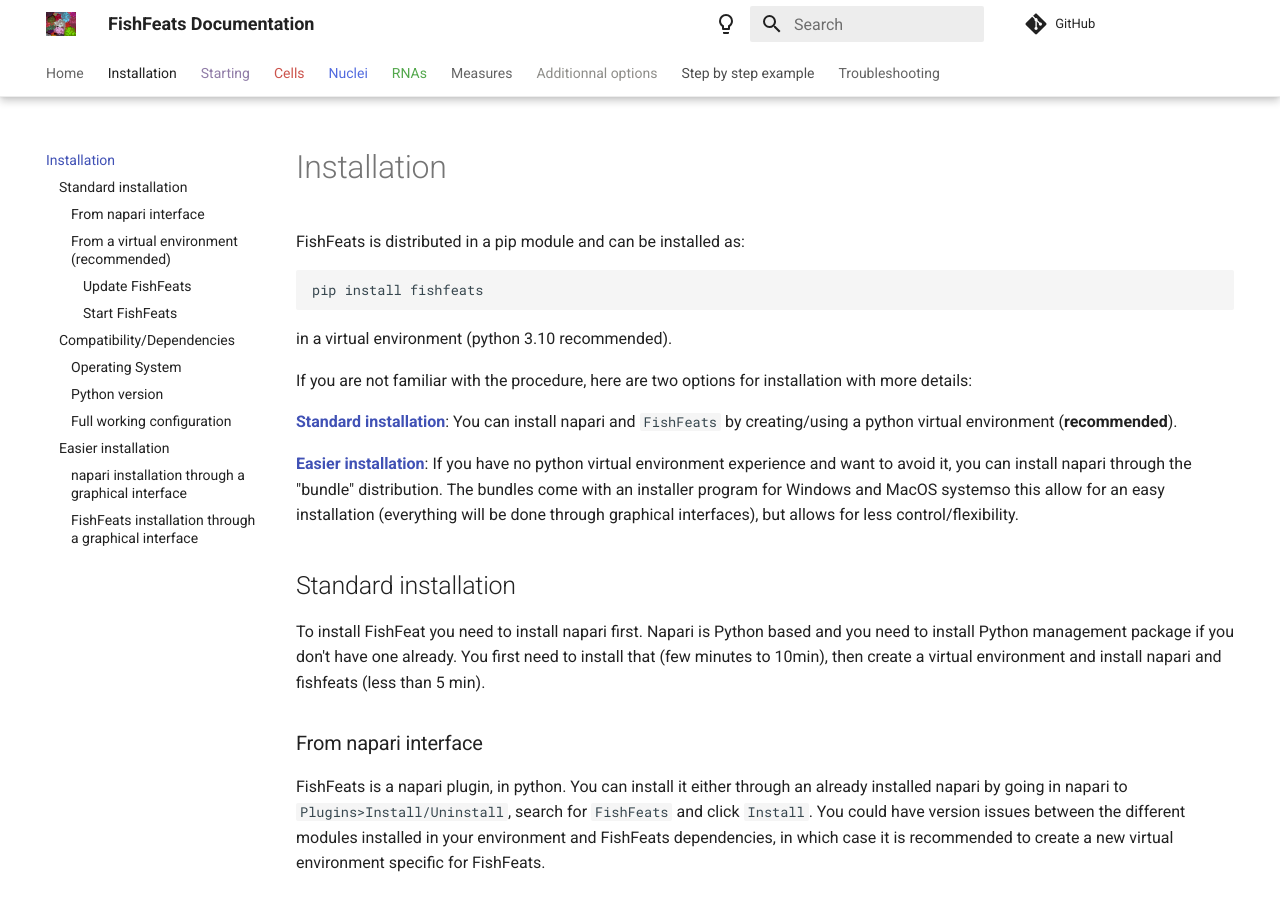
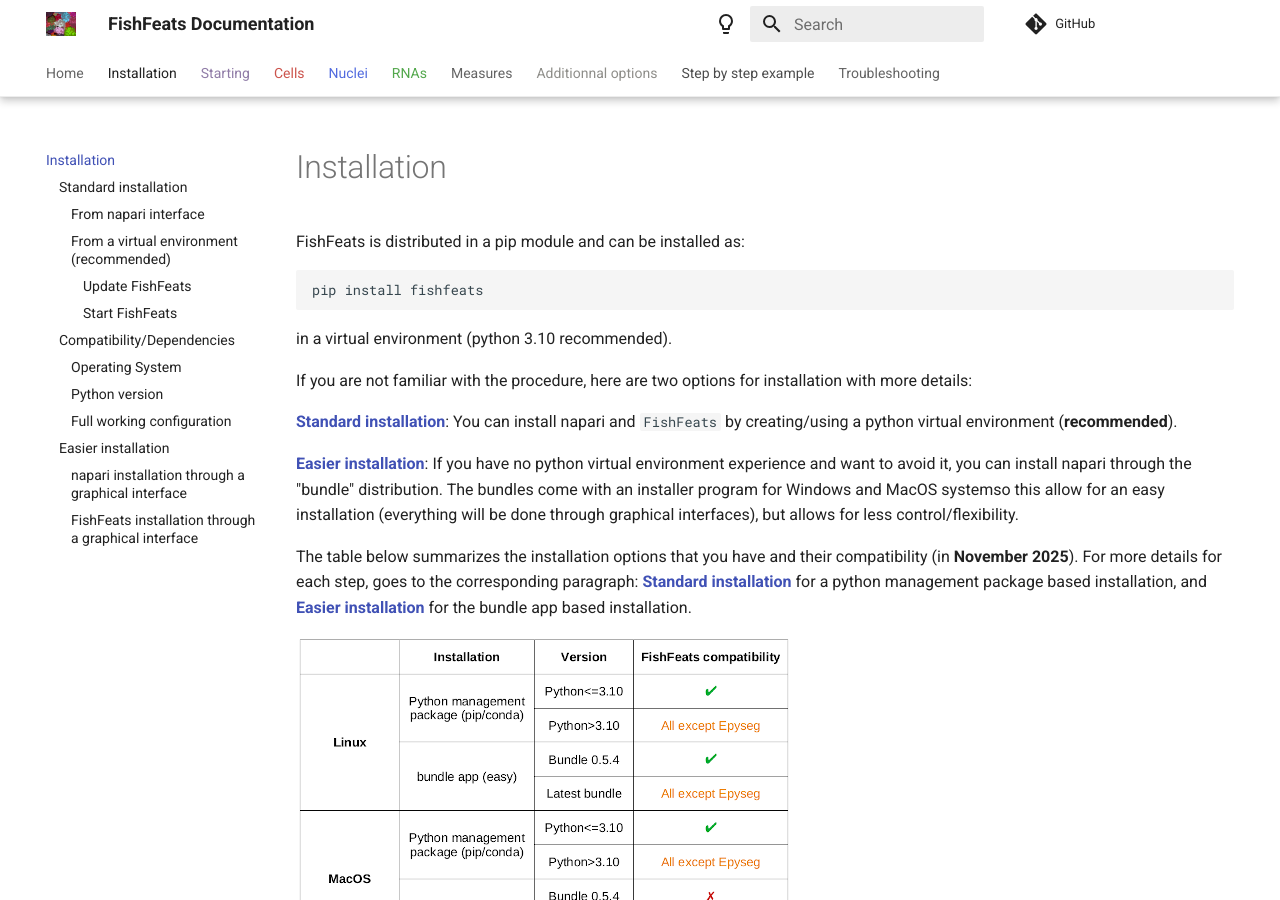
Before and after one commit to gletort/FishFeats, an MkDocs documentation site: the page built from docs/Installation.md, in a window 1280 px wide and 900 px high. Built offline with MkDocs 1.6.1 and Material for MkDocs 9.7.7, drawn with Linux system fonts in a browser that asks for light colours; comment, search, counter and statistics services are not loaded.

Commit message:
add install table in doc

```diff
--- a/docs/Installation.md
+++ b/docs/Installation.md
@@ -12,6 +12,11 @@
 
 [**Easier installation**](#easier-installation): If you have no python virtual environment experience and want to avoid it, you can install napari through the "bundle" distribution.
 The bundles come with an installer program for Windows and MacOS systemso this allow for an easy installation (everything will be done through graphical interfaces), but allows for less control/flexibility.
+
+The table below summarizes the installation options that you have and their compatibility (in **November 2025**).
+For more details for each step, goes to the corresponding paragraph: [**Standard installation**](#standard-installation) for a python management package based installation, and [**Easier installation**](#easier-installation) for the bundle app based installation.
+
+![installation_table](./imgs/installtable.png)
 
 ## Standard installation
 To install FishFeat you need to install napari first.
```
Also changed, not shown: docs/imgs/installtable.png (added).
